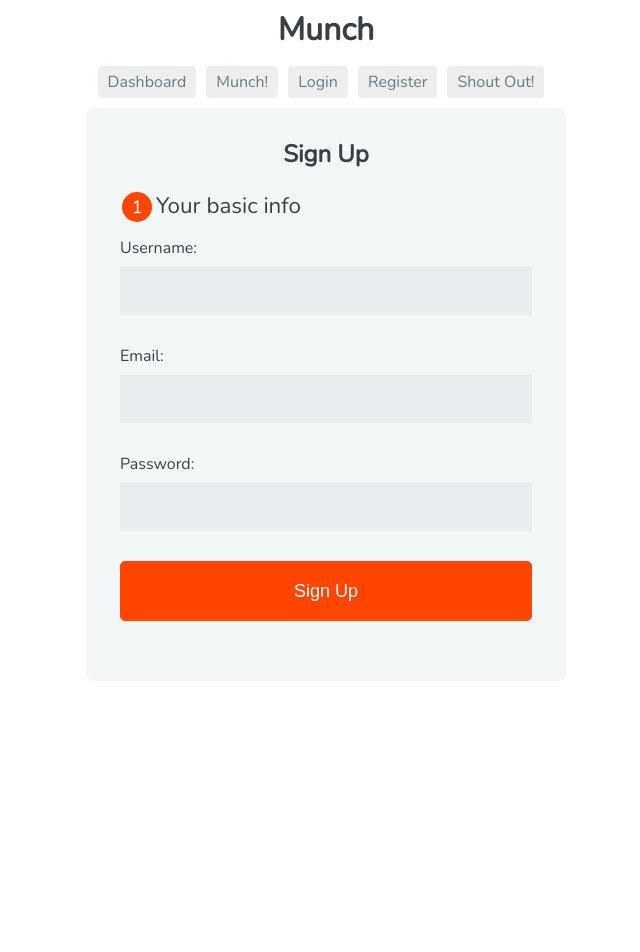
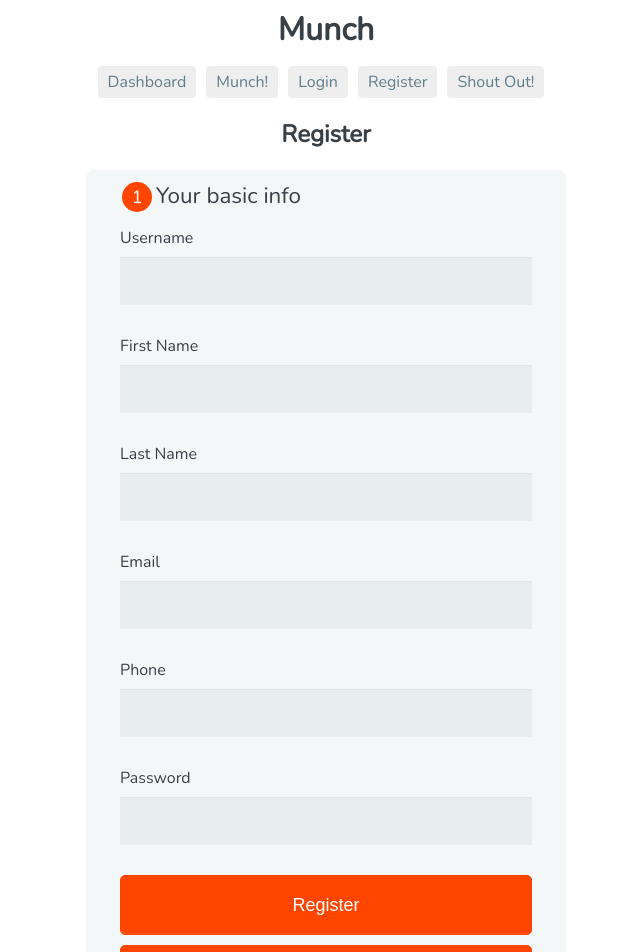
Before and after one commit to mkhsharif/munch, an Angular app: page /register in a window 1280 px wide. Shown: the top 952 px of the page, without its empty margins (314-954 px from the left). Before the commit the page ends 800 px from the top, so only its background shows below. Built offline with nearby package versions, Linux system fonts and the light colour scheme.

Commit message:
got registration working on db

```diff
--- a/src/app/dashboard/shout-outs/shout-out.service.ts
+++ b/src/app/dashboard/shout-outs/shout-out.service.ts
@@ -15,9 +15,7 @@ export class ShoutOutService {
     console.error(errMsg); // log to console instead
   }
 
-  constructor(
-    private http: HttpClient
-  ) { }
+  constructor(private http: HttpClient) { }
 
   getShoutOuts(): Observable<ShoutOut[]> {
     return this.http.get<ShoutOut[]>(this.shoutoutsUrl);
--- a/src/app/register/register.component.html
+++ b/src/app/register/register.component.html
@@ -1,27 +1,58 @@
 <div class="container">
-  <form (ngSubmit)="register()" #register="ngForm">
-    <h2>Sign Up</h2>
+  <h2>Register</h2>
+  <form #register="ngForm" name="form" novalidate
+        (ngSubmit)="register.form.valid && registerUser()">
     <fieldset>
       <legend><span class="number">1</span>Your basic info</legend>
       <div class="form-group">
-        <label for="name">Username:</label>
-        <input type="text" id="name" name="user_name" class="form-control"
-               required
-               [(ngModel)]="user.userName">
+        <label for="userName">Username</label>
+        <input type="text" class="form-control" id="userName" name="userName"
+               required [(ngModel)]="user.userName" #userName="ngModel">
       </div>
+      <div *ngIf="register.submitted && !userName.valid" class="description">Required</div>
 
       <div class="form-group">
-        <label for="mail">Email:</label>
-        <input type="email" id="mail" name="user_email">
+        <label for="firstName">First Name</label>
+        <input type="text" class="form-control" id="firstName" required name="firstName"
+               [(ngModel)]="user.firstName" #firstName="ngModel">
       </div>
+      <div *ngIf="register.submitted && !firstName.valid" class="description">Required</div>
 
       <div class="form-group">
-        <label for="password">Password:</label>
-        <input type="password" id="password" name="user_password">
+        <label for="lastName">Last Name</label>
+        <input type="text" class="form-control" id="lastName" required name="lastName"
+               [(ngModel)]="user.lastName" #lastName="ngModel">
       </div>
+      <div *ngIf="register.submitted && !lastName.valid" class="description">Required</div>
 
-      <button type="submit" class="btn btn-success"
-      [disabled]="!register.form.valid">Sign Up</button>
+      <div class="form-group">
+        <label for="email">Email</label>
+        <input type="text" class="form-control" id="email" required name="email"
+               [(ngModel)]="user.email" #email="ngModel">
+      </div>
+      <div *ngIf="register.submitted && !email.valid" class="description">Required</div>
+
+      <div class="form-group">
+        <label for="phone">Phone</label>
+        <input type="text" class="form-control" id="phone" required name="phone"
+               [(ngModel)]="user.phone" #phone="ngModel">
+      </div>
+      <div *ngIf="register.submitted && !phone.valid" class="description">Required</div>
+
+      <div class="form-group">
+        <label for="password">Password</label>
+        <input type="text" class="form-control" id="password" required name="password"
+               [(ngModel)]="user.password" #password="ngModel">
+      </div>
+      <div *ngIf="register.submitted && !password.valid" class="description">Required</div>
+
+      <div class="form-group">
+        <button [disabled]="loading" class="btn btn-primary">Register</button>
+        <div *ngIf="loading" class="description">Loading</div>
+        <a [routerLink]="['/login']" class="btn btn-link">
+          <button [disabled]="loading" class="btn btn-primary">Cancel</button>
+        </a>
+      </div>
     </fieldset>
   </form>
 </div>
--- a/src/app/register/register.component.ts
+++ b/src/app/register/register.component.ts
@@ -28,9 +28,16 @@ export class RegisterComponent {
     private router: Router,
     private userService: UserService) {}
 
-  register(): void {
-    // this.userService.register(this.user);
-    console.log(this.user.userName + ' created');
+  registerUser(): void {
+    this.userService.createUser(this.user)
+      .subscribe(data => {
+        this.router.navigate(['/dashboard']);
+        console.log(this.user.userName + ' created');
+      }, error => {
+        this.loading = false;
+        console.log('User not created!');
+        console.log(error);
+      });
   }
 
 }
```
Also changed, not shown: server.js (+9 -12 lines).
